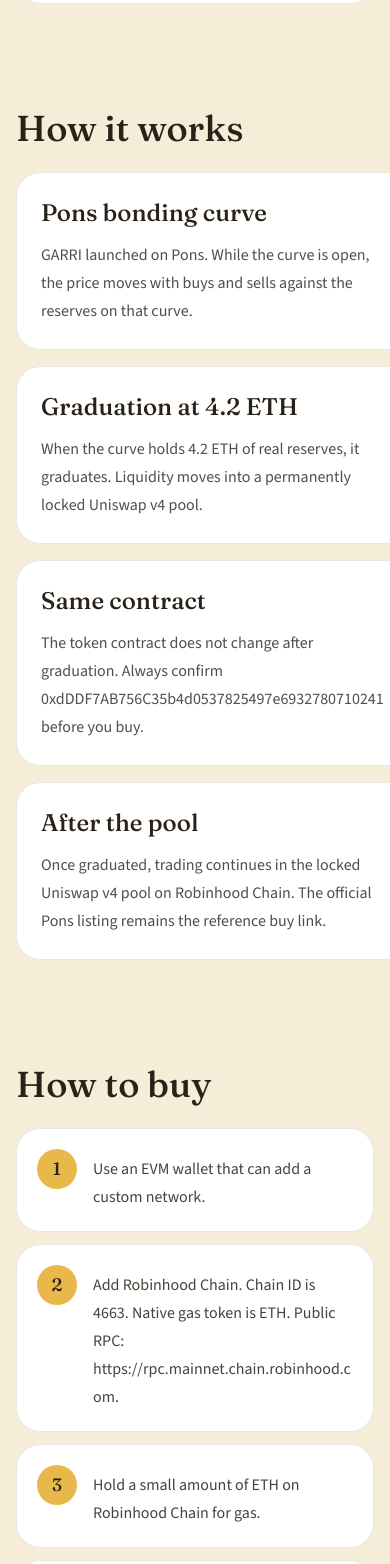
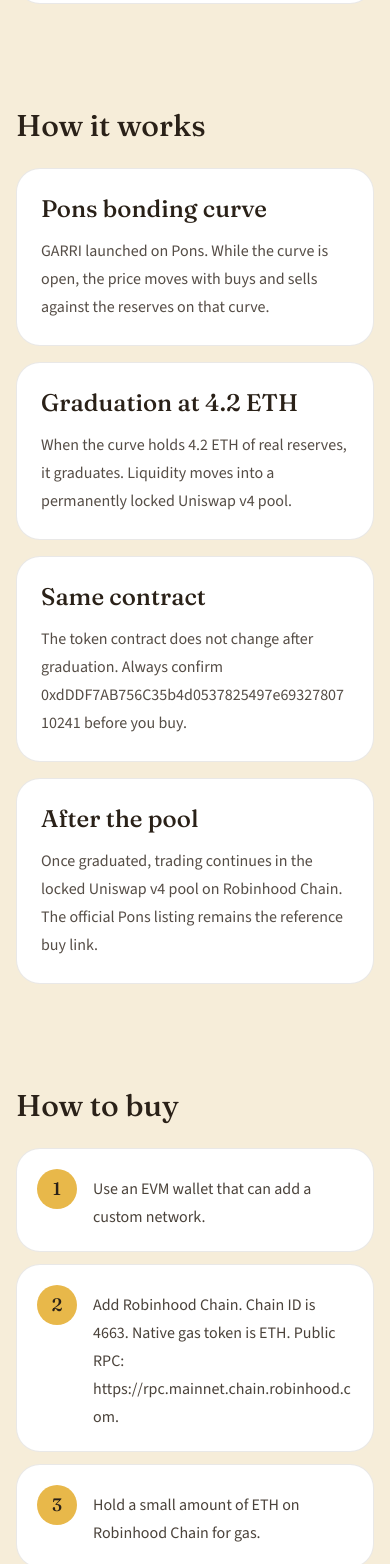
Before and after one commit to iamsuperfly/garrionrobbinhood, a Next.js app: page / in a window 390 px wide. Shown: the part 3635-5199 px from the top of the page. Built offline with nearby package versions, Linux system fonts and the light colour scheme; no server answers.

Commit message:
fix: detach hamburger overlay from blurred header and scale section titles

```diff
--- a/src/app/globals.css
+++ b/src/app/globals.css
@@ -18,7 +18,7 @@
 
 html {
   scroll-behavior: smooth;
-  overflow-x: clip;
+  overflow-x: hidden;
 }
 
 @media (min-width: 640px) {
@@ -29,7 +29,7 @@
 }
 
 body {
-  overflow-x: clip;
+  overflow-x: hidden;
   background: var(--color-cream);
   color: var(--color-charcoal);
   font-family: var(--font-body), "Segoe UI", sans-serif;
--- a/src/components/Community.tsx
+++ b/src/components/Community.tsx
@@ -6,7 +6,7 @@
   return (
     <section id="community" className="section-pad">
       <div className="mx-auto max-w-6xl px-4 sm:px-6">
-        <h2 className="font-display text-4xl">Community</h2>
+        <h2 className="font-display text-3xl sm:text-4xl">Community</h2>
         <div className="mt-6 grid gap-4 sm:grid-cols-2">
           <a
             href={GARRI.xUrl}
@@ -15,7 +15,7 @@
             className="rounded-3xl border border-charcoal/10 bg-white p-6 transition hover:border-palm/40"
           >
             <p className="text-sm uppercase tracking-widest text-charcoal/55">X</p>
-            <p className="mt-2 font-display text-3xl">{GARRI.xHandle}</p>
+            <p className="mt-2 break-words font-display text-2xl sm:text-3xl">{GARRI.xHandle}</p>
             <p className="mt-2 text-sm text-charcoal/70">Open the official X account.</p>
           </a>
           <a
@@ -25,7 +25,7 @@
             className="rounded-3xl border border-charcoal/10 bg-white p-6 transition hover:border-palm/40"
           >
             <p className="text-sm uppercase tracking-widest text-charcoal/55">Telegram</p>
-            <p className="mt-2 font-display text-3xl">WWDegenbro</p>
+            <p className="mt-2 break-words font-display text-2xl sm:text-3xl">WWDegenbro</p>
             <p className="mt-2 text-sm text-charcoal/70">Join the official Telegram group.</p>
           </a>
         </div>
--- a/src/components/HowItWorks.tsx
+++ b/src/components/HowItWorks.tsx
@@ -4,7 +4,7 @@
   return (
     <section id="how" className="section-pad">
       <div className="mx-auto max-w-6xl px-4 sm:px-6">
-        <h2 className="font-display text-4xl">How it works</h2>
+        <h2 className="font-display text-3xl sm:text-4xl">How it works</h2>
         <div className="mt-6 grid gap-4 md:grid-cols-2">
           {[
             {
@@ -26,7 +26,7 @@
           ].map((card) => (
             <article key={card.title} className="rounded-3xl border border-charcoal/10 bg-white p-6">
               <h3 className="font-display text-2xl">{card.title}</h3>
-              <p className="mt-3 leading-7 text-charcoal/80">{card.body}</p>
+              <p className="mt-3 wrap-anywhere leading-7 text-charcoal/80">{card.body}</p>
             </article>
           ))}
         </div>
--- a/src/components/HowToBuy.tsx
+++ b/src/components/HowToBuy.tsx
@@ -16,14 +16,14 @@
   return (
     <section id="buy" className="section-pad">
       <div className="mx-auto max-w-6xl px-4 sm:px-6">
-        <h2 className="font-display text-4xl">How to buy</h2>
+        <h2 className="font-display text-3xl sm:text-4xl">How to buy</h2>
         <ol className="mt-6 space-y-3">
           {steps.map((step, i) => (
             <li key={step} className="flex gap-4 rounded-3xl border border-charcoal/10 bg-white p-5">
               <span className="flex h-10 w-10 shrink-0 items-center justify-center rounded-full bg-cassava font-display text-lg">
                 {i + 1}
               </span>
-              <p className="min-w-0 flex-1 break-words pt-1.5 leading-7 text-charcoal/85">{step}</p>
+              <p className="min-w-0 flex-1 break-words wrap-anywhere pt-1.5 leading-7 text-charcoal/85">{step}</p>
             </li>
           ))}
         </ol>
--- a/src/components/Rewards.tsx
+++ b/src/components/Rewards.tsx
@@ -9,9 +9,9 @@
     <section id="rewards" className="section-pad">
       <div className="mx-auto max-w-6xl px-4 sm:px-6">
         <div className="rounded-3xl border border-charcoal/10 bg-white p-6 sm:p-8">
-          <div className="flex items-center gap-3">
-            <GrainMark />
-            <h2 className="font-display text-4xl">Rewards</h2>
+          <div className="flex min-w-0 items-center gap-3">
+            <GrainMark className="h-7 w-7 shrink-0" />
+            <h2 className="min-w-0 font-display text-3xl sm:text-4xl">Rewards</h2>
           </div>
           <p className="mt-4 max-w-3xl leading-7 text-charcoal/80">
             Creator fees collected at the fee wallet can be shared with holders
```
